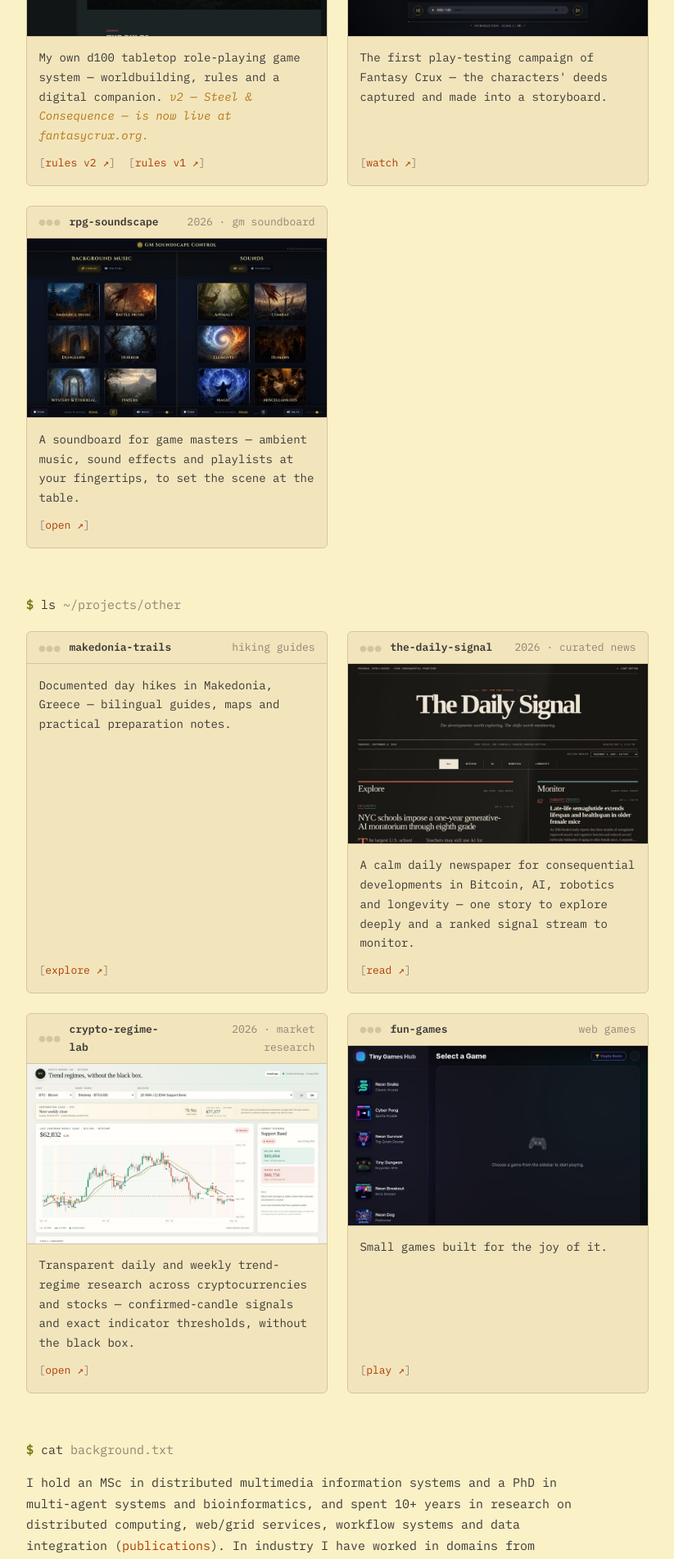
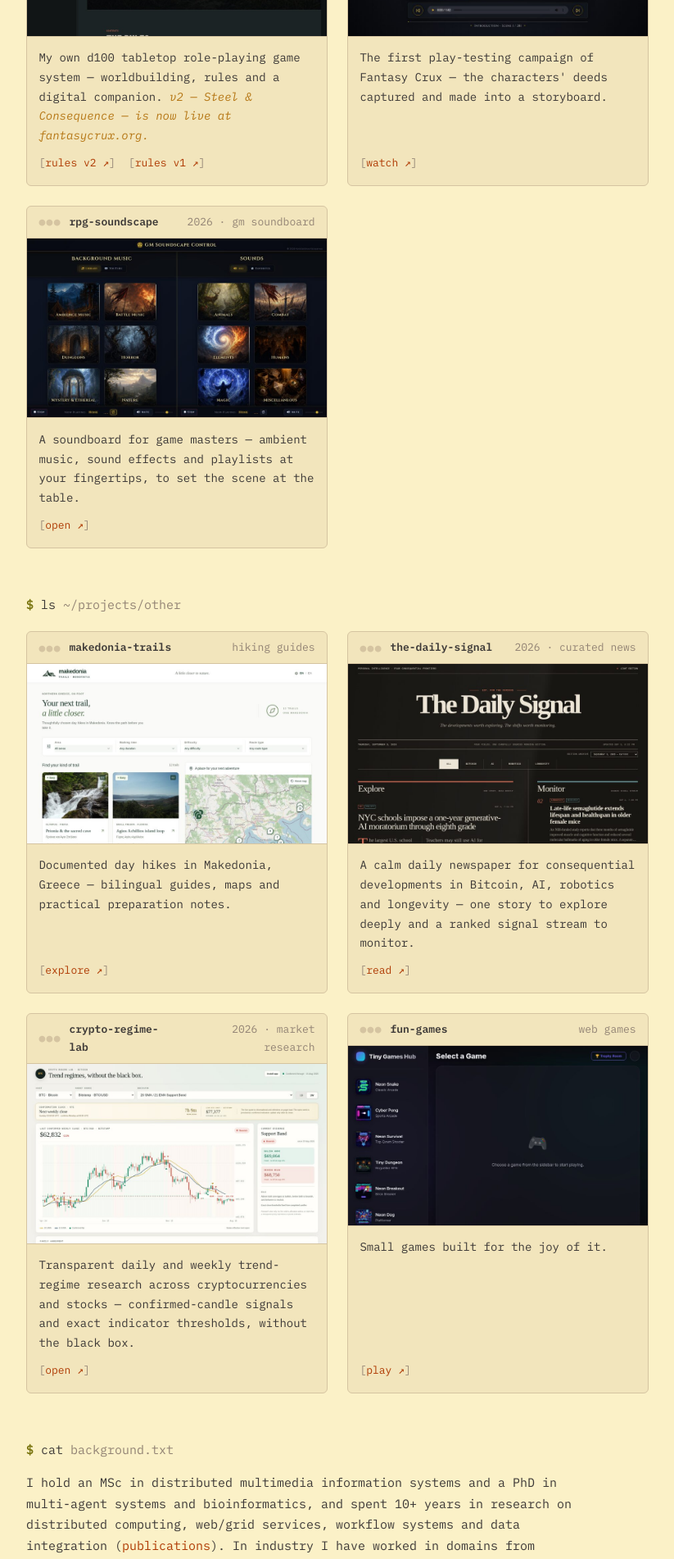
Before and after one commit to karask/karask.github.io, a Jekyll site: the page built from index.html, in a window 1280 px wide. Shown: the part 2270-4172 px from the top of the page at 82% size, without its empty margins (228-1051 px from the left). Built offline with Jekyll 4.4.1, drawn with Linux system fonts in a browser that asks for light colours.

Commit message:
added trails project screenshot

```diff
--- a/index.html
+++ b/index.html
@@ -212,6 +212,7 @@ addr = priv.get_public_key().get_segwit_address()  <span class="c"># P2WPKH</spa
         <a class="name" href="https://kkarasavvas.com/makedonia-trails/">makedonia-trails</a>
         <span class="meta">hiking guides</span>
       </div>
+      <img src="/img/projects/makedonia-trails.jpg" alt="Makedonia Trails — day hikes in northern Greece with trail guides and an interactive map" loading="lazy">
       <div class="pane-body">
         <p>
           Documented day hikes in Makedonia, Greece — bilingual guides,
```
Also changed, not shown: img/projects/makedonia-trails.jpg (added).
